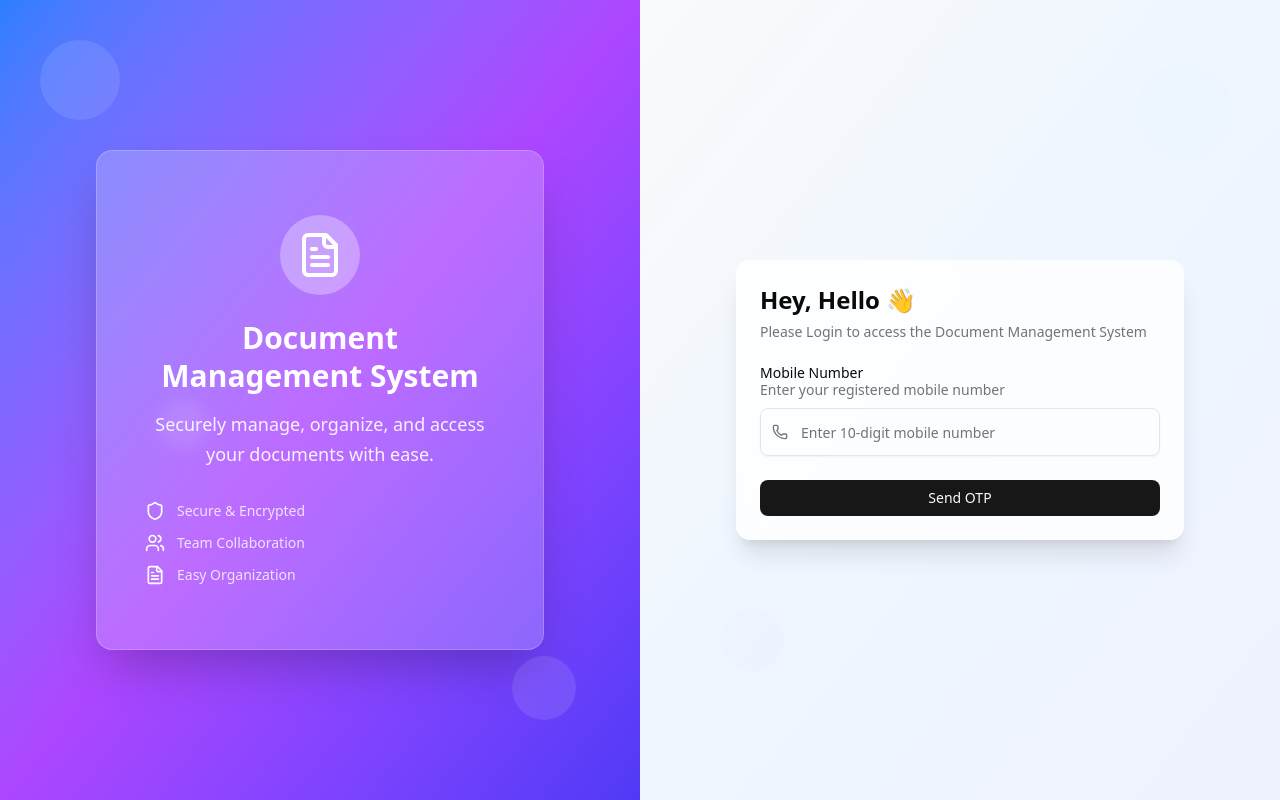
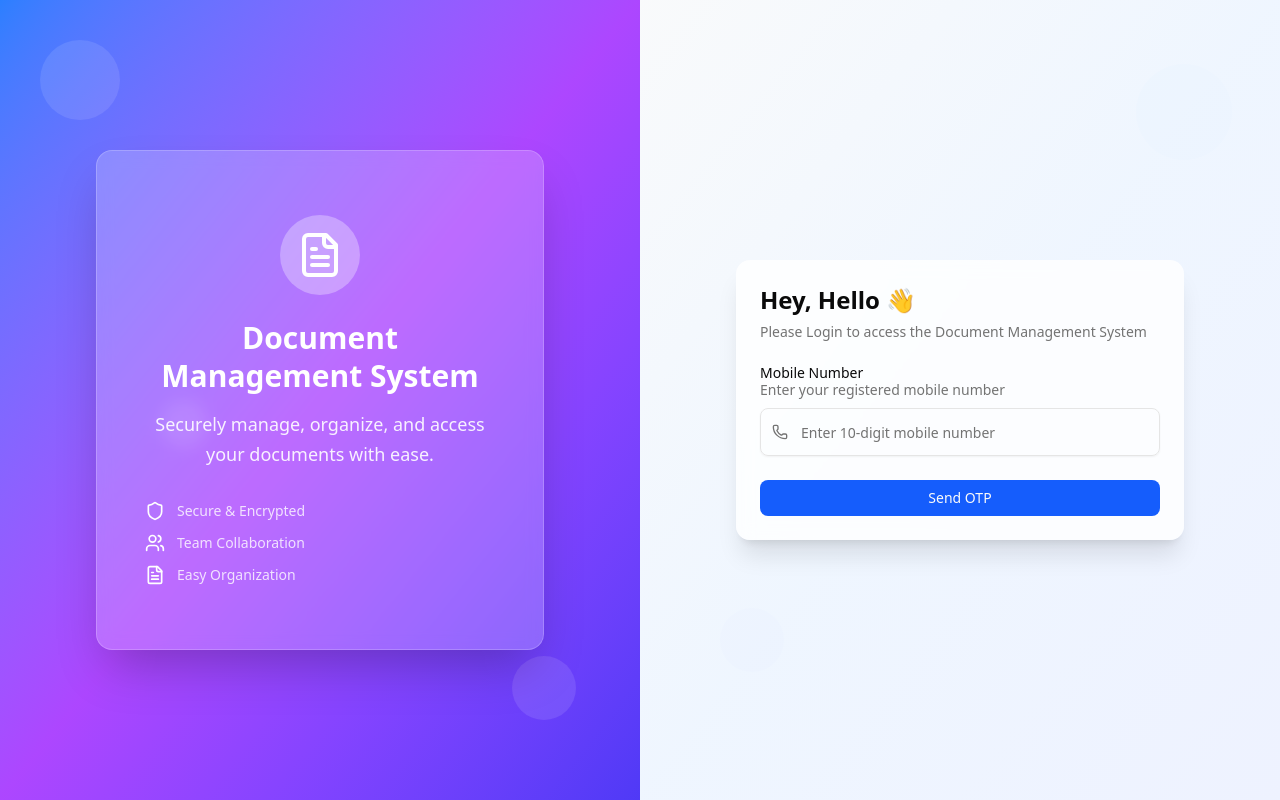
Before and after one commit to rahuls49/document-management-system, a Next.js app: page / in a window 1280 px wide. Built offline with nearby package versions, Linux system fonts and the light colour scheme.

Commit message:
fix: change primary color to blue

```diff
--- a/src/app/globals.css
+++ b/src/app/globals.css
@@ -51,7 +51,8 @@
   --card-foreground: oklch(0.145 0 0);
   --popover: oklch(1 0 0);
   --popover-foreground: oklch(0.145 0 0);
-  --primary: oklch(0.205 0 0);
+  /* --primary: oklch(0.205 0 0); */
+  --primary:  oklch(54.6% 0.245 262.881);
   --primary-foreground: oklch(0.985 0 0);
   --secondary: oklch(0.97 0 0);
   --secondary-foreground: oklch(0.205 0 0);
```
